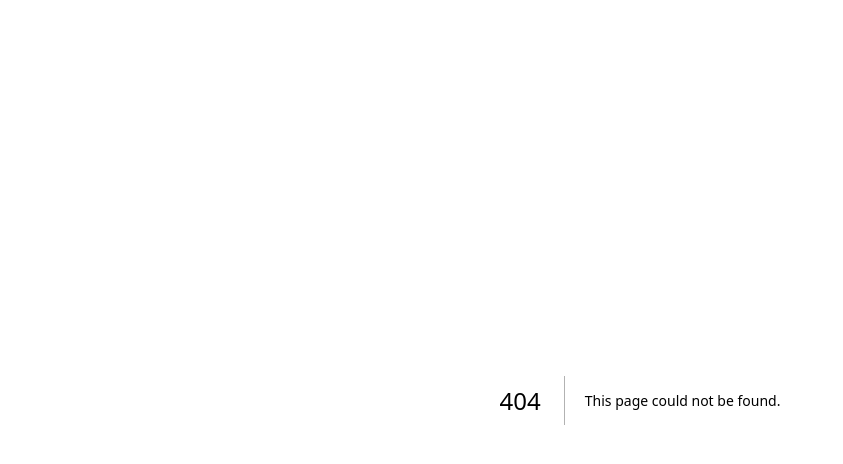
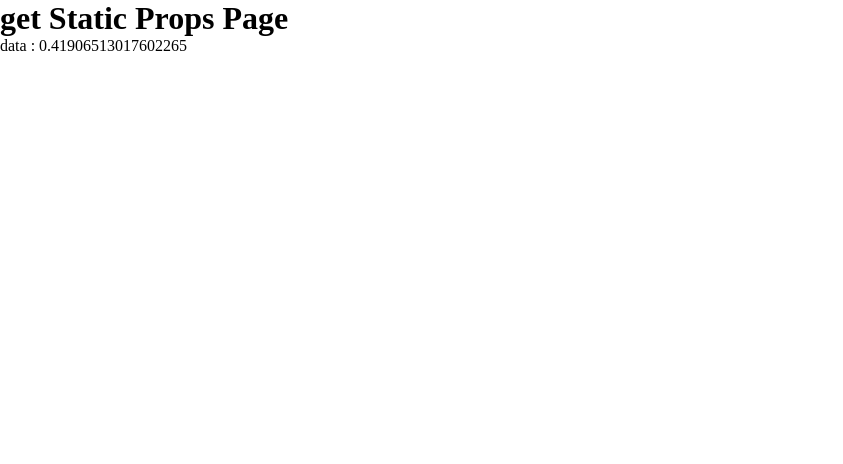
Before and after one commit to yammyam/Next.js-review, a Next.js app: page /section1/getServerSideProps in a window 1280 px wide. Before the commit this address had no page. Shown: the top 464 px of the page, without its empty margins (0-843 px from the left). Built offline with nearby package versions, Linux system fonts and the light colour scheme.

Commit message:
getServerSideProps

```diff
--- /dev/null
+++ b/pages/section1/getServerSideProps.tsx
@@ -0,0 +1,28 @@
+import type { NextPage } from "next";
+
+interface Props {
+  data: number;
+}
+
+const Example: NextPage<Props> = ({ data }) => {
+  return (
+    <main>
+      <h1>get Static Props Page</h1>
+      <p>data : {data}</p>
+    </main>
+  );
+};
+
+export default Example;
+
+export async function getServerSideProps() {
+  const delay = 2;
+  const data = await new Promise((resove) =>
+    setTimeout(() => {
+      resove(Math.random());
+    }, delay * 1000)
+  );
+  return {
+    props: { data },
+  };
+}
```
